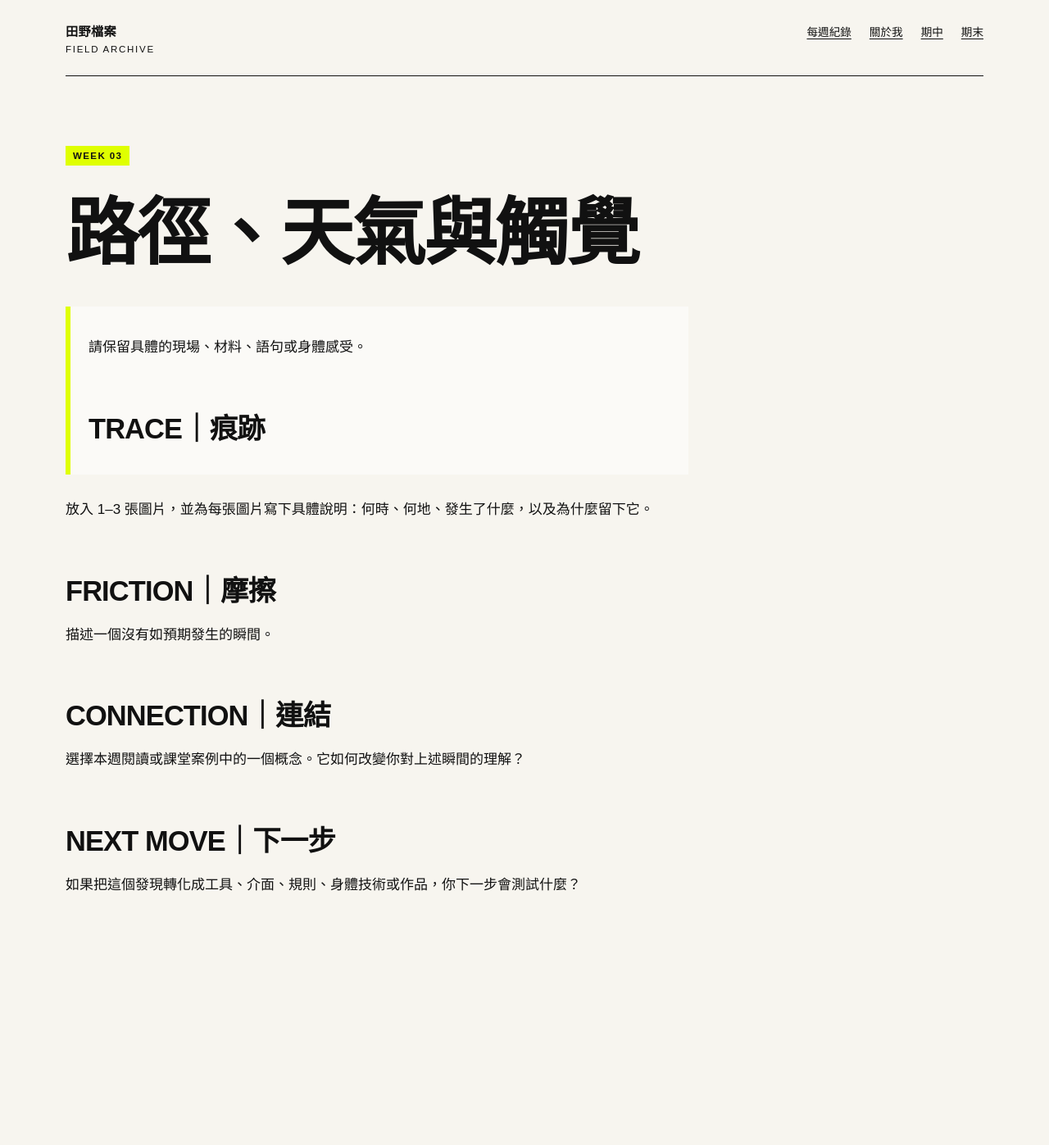
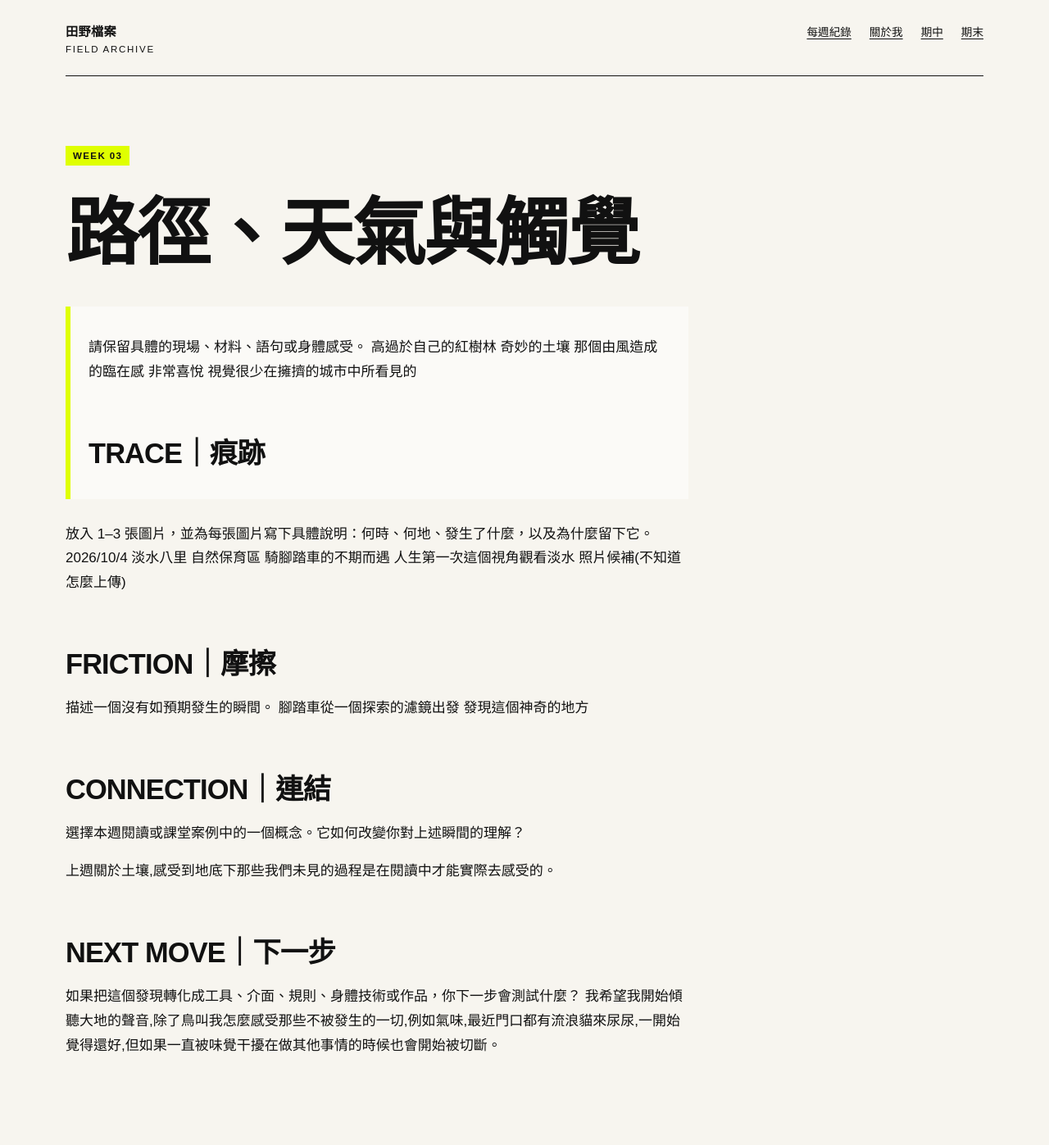
Before and after one commit to 0101bb/fieldworkarchive, a Jekyll site: the page built from weeks/week-03.md, in a window 1280 px wide. Shown: the whole page at 82% size. Built offline with Jekyll 4.4.1, drawn with Linux system fonts in a browser that asks for light colours; before the commit the page ends 1202 px from its top, so only the background shows below that.

Commit message:
Update week-03.md with reflections and observations
Added personal reflections and observations from a biking experience at 淡水八里, including insights on soil and environmental awareness.

```diff
--- a/weeks/week-03.md
+++ b/weeks/week-03.md
@@ -8,18 +8,30 @@ permalink: /weeks/week-03/
 # 路徑、天氣與觸覺
 
 > 請保留具體的現場、材料、語句或身體感受。
+> 高過於自己的紅樹林
+> 奇妙的土壤
+> 那個由風造成的臨在感
+> 非常喜悅 視覺很少在擁擠的城市中所看見的
+>
 ## TRACE｜痕跡
 
 放入 1–3 張圖片，並為每張圖片寫下具體說明：何時、何地、發生了什麼，以及為什麼留下它。
+2026/10/4 淡水八里 自然保育區 騎腳踏車的不期而遇
+人生第一次這個視角觀看淡水
+照片候補(不知道怎麼上傳)
 
 ## FRICTION｜摩擦
 
 描述一個沒有如預期發生的瞬間。
+腳踏車從一個探索的濾鏡出發 發現這個神奇的地方
 
 ## CONNECTION｜連結
 
 選擇本週閱讀或課堂案例中的一個概念。它如何改變你對上述瞬間的理解？
 
+上週關於土壤,感受到地底下那些我們未見的過程是在閱讀中才能實際去感受的。
+
 ## NEXT MOVE｜下一步
 
 如果把這個發現轉化成工具、介面、規則、身體技術或作品，你下一步會測試什麼？
+我希望我開始傾聽大地的聲音,除了鳥叫我怎麼感受那些不被發生的一切,例如氣味,最近門口都有流浪貓來尿尿,一開始覺得還好,但如果一直被味覺干擾在做其他事情的時候也會開始被切斷。
```
